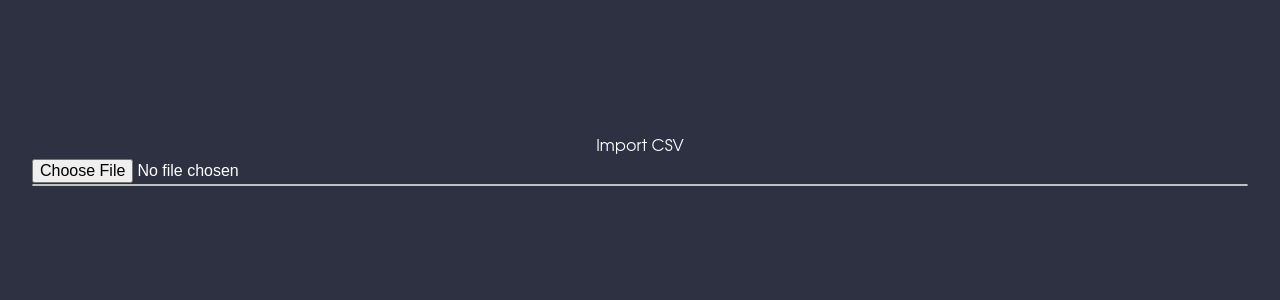
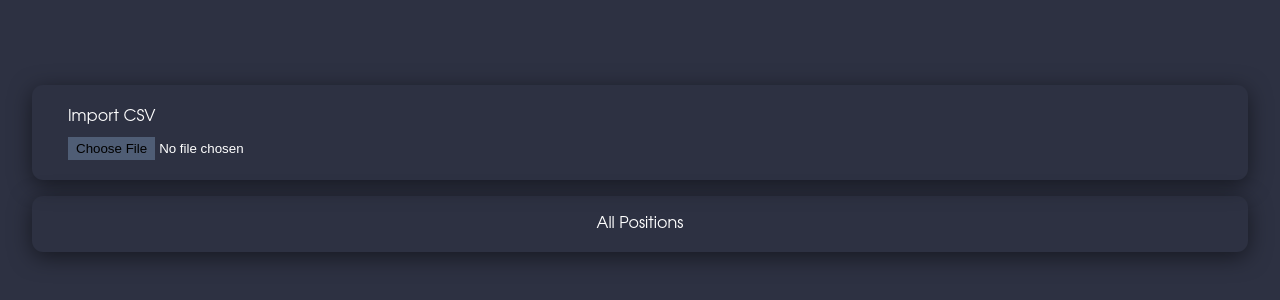
Before and after one commit to Byron-david/Option-Website, a React (Vite) app: page / in a window 1280 px wide. Shown: the part 240-540 px from the top of the page. Built offline with nearby package versions, Linux system fonts and the light colour scheme.

Commit message:
Added more styling for tables and separated importing from table div.

```diff
--- a/src/App.css
+++ b/src/App.css
@@ -37,7 +37,7 @@ button:hover {
   filter: brightness(125%);
 }
 
-input, select {
+.inputSelect {
   background: var(--background-color-main);
   border:none;
   font-size: 1rem;
@@ -172,9 +172,6 @@ table {
   background-color: var(--background-color-secondary);
   border-collapse: separate;
   border-spacing: 0;
-  border-radius: var(--border-radius-main);
-  border: 1px solid var(--background-color-highlight);
-  box-shadow: 0 5px 22px 0 rgba(0, 0, 0, .2);
   table-layout: fixed;
   width: 100%;
   min-width: 600px;
@@ -182,26 +179,69 @@ table {
   font-size: 0.9em;
 }
 
+caption {
+  padding: 1rem;
+  font-size: 1rem;
+  font-weight: 500;
+}
+
 th {
-  border-bottom: 1px solid var(--background-color-highlight);
+  /* border-bottom: 1px solid var(--background-color-highlight); */
+  filter: brightness(90%);
+}
+
+/* th:first-child{
+  border-top-left-radius: var(--border-radius-main);
+}
+
+th:last-child {
+  border-top-right-radius: var(--border-radius-main);
+} */
+
+thead > tr {
+  background-color: var(--background-color-main);
+}
+
+tbody > tr {
   background-color: var(--background-color-secondary);
-  filter: brightness(90%);
-
 }
 
 tbody > tr:hover{
-  background-color: var(--background-color-secondary);
   filter: brightness(120%);
 }
 
 th, td {
+  background-color: none;
   text-align: left;
   padding: 1rem 3rem 1rem .5rem;
-  max-width: 250px;
-  min-width: 150px;
-  /* overflow: hidden; */
+  min-width: 50px;
+  border-bottom: 3px solid var(--background-color-main);
+
 }
 
 tr:not(:first-child) > td {
-  border-top: 1px solid var(--background-color-highlight);
+  /* border-top: 1px solid var(--background-color-highlight); */
 }
+
+.inputCsv {
+  display: flex;
+  flex-direction: column;
+  align-items: flex-start;
+  padding: 1rem;
+  margin: 1rem;
+}
+
+.inputCsv >  * {
+  padding: 0.25rem;
+}
+
+
+.inputCsv > label {
+  align-content: flex-start;
+}
+
+.inputCsv > input::file-selector-button {
+  background-color: var(--background-color-secondary);
+  border: none;
+  padding: 0.25rem 0.5rem;
+}
--- a/src/App.jsx
+++ b/src/App.jsx
@@ -2,8 +2,6 @@ import { useState } from 'react'
 import './App.css'
 import AddTrade from './components/AddTrade.jsx'
 // import ImportCSV from './components/ImportCSV.jsx'
-import CsvFileInput from './components/CsvFileInput.jsx'
-import RemapData from './components/RemapData.jsx'
 import PositionsTable from './components/PositionsTable/PositionsTable.jsx'
 
 function App() {
--- a/src/components/DropdownInput.jsx
+++ b/src/components/DropdownInput.jsx
@@ -21,6 +21,7 @@ function DropdownInput( { text, placeholder, htmlFor, items, value, onChange })
         <fieldset>
           <legend>{text}</legend>
           <select
+            className="inputSelect"
             style={inputStyle}
             value={value}
             onChange={onChange}>
--- a/src/components/CsvFileInput.jsx
+++ b/src/components/Input/CsvFileInput.jsx
@@ -16,7 +16,7 @@ const CsvFileInput = ({ onFileLoad }) => {
       }
     };
     return (
-      <div className="InputCsv">
+      <div className="inputCsv">
         <label htmlFor="csvInput">
             Import CSV
         </label>
--- a/src/components/PositionsTable/PositionsTable.jsx
+++ b/src/components/PositionsTable/PositionsTable.jsx
@@ -1,31 +1,28 @@
 import { useState } from 'react'
 import styles from './PositionsTable.module.css';
-import RemapData from '../RemapData.jsx'
+import RemapData from './RemapData.jsx'
 import { v4 as uuid } from 'uuid';
 
 
 
 export default function PositionsTable() {
     const [data, setData] = useState([]);
+    const [trades, setTrades] = useState([]);
     const [header, setHeader] = useState([]);
     const handleFileLoad = (csvData) => {
       setData(csvData);
-      setHeader(Object.keys(csvData[0]));
-    //   setBody(Object.keys(csvData[0]));
+      let newHeader = Object.keys(csvData[0]);
+      setHeader(newHeader);
     }
-
-    // const handleClick = () => console.log(Object.values(data[0]));
-
-    // const mapData = (data) => {
-    //     const mappedResult = data.map((option) => ({ date: option["Date"] }));
-    // }
 
     return (
         <>
-            <div className={styles.tableTemplate}>
+            <div className={styles.tableTools}>
                 <RemapData onFileLoad={handleFileLoad} />
-                {/* <button onClick={handleClick}></button> */}
+            </div>
+            <div className={styles.tableContainer}>
                 <table>
+                    <caption>All Positions</caption>
                         <thead>
                             <tr>
                                 {header.map((element) => (
--- a/src/components/PositionsTable/PositionsTable.module.css
+++ b/src/components/PositionsTable/PositionsTable.module.css
@@ -26,9 +26,16 @@
     padding: 1rem;
   } */
 
-.tableTemplate {
+.tableTools {
+  box-shadow: 0px 5px 22px 0 rgba(0, 0, 0, .5) ;
+  border-radius: var(--border-radius-main);
+}
+
+.tableContainer {
     /* display:block; */
     overflow: auto;
+    box-shadow: 0px 5px 22px 0 rgba(0, 0, 0, .5) ;
+    border-radius: var(--border-radius-main);
     /* white-space: nowrap; */
     /* max-height:248px; */
 }
--- a/src/components/RemapData.jsx
+++ b/src/components/PositionsTable/RemapData.jsx
@@ -1,4 +1,4 @@
-import CsvFileInput from './CsvFileInput.jsx'
+import CsvFileInput from '../Input/CsvFileInput.jsx'
 
 const tableHeadNames = [
   "Symbol",
@@ -9,6 +9,7 @@ const tableHeadNames = [
   "Strike",
   "Exp. Date",
   "Date",
+  "Time"
 ];
 
 const tastyMapping = {
@@ -20,6 +21,7 @@ const tastyMapping = {
   "Strike Price": 16,
   "Expiration Date": 15,
   "Date": 0,
+  "Time": 0
 };
 
 const Remap = (data, mapping) => {
@@ -49,7 +51,16 @@ const Remap = (data, mapping) => {
 
           obj[name] = dateString;
         }
-        // Check if stock
+        else if (name === "Time") {
+          const date = new Date(value);
+          const hour = date.getHours();
+          const min = date.getMinutes();
+          const secs = date.getSeconds();
+          const time = `${hour}:${min}:${secs}`;
+
+          obj[name] = time;
+        }
+        // Check if stock or option
         else if (name === "Type" && data[i]["Instrument Type"] === "Equity") {
           obj[name] = "Stock";
         }
```
Also changed, not shown: src/components/ImportCSV.jsx (+0 -30 lines).
